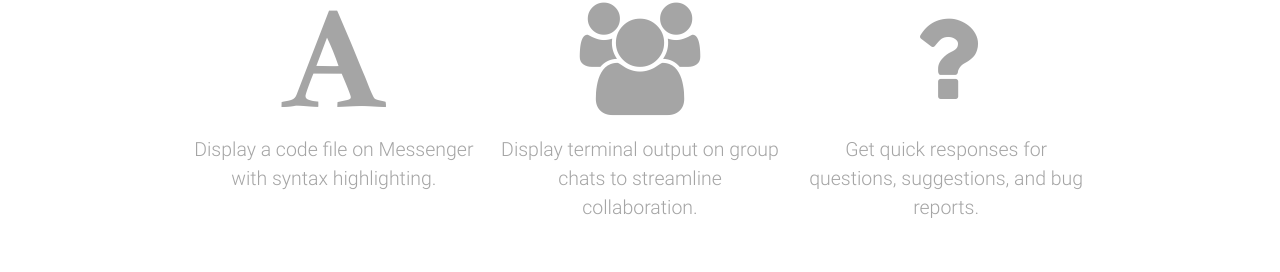
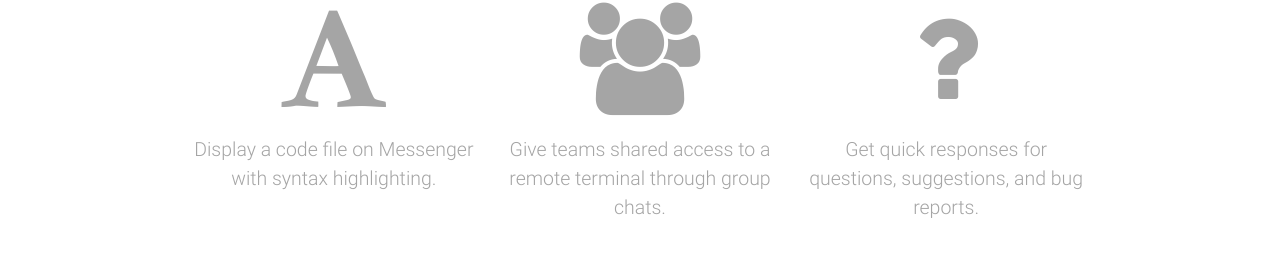
Before and after one commit to avikj/fbash, a plain HTML site: page index.html in a window 1280 px wide. Shown: the part 1995-2267 px from the top of the page. Drawn offline with nearby package versions, Linux system fonts and the light colour scheme.

Commit message:
Update content to reflect authorization capabilities

```diff
--- a/index.html
+++ b/index.html
@@ -114,7 +114,7 @@
           <div class="feature col m4 s12">
             <a href="https://github.com/avikj/fbash#usage">
               <div class="icon-container center-align"><i class="fa fa-group fa-5x center-align"></i></div>
-              <p class="flow-text center-align">Display terminal output on group chats to streamline collaboration.</p>
+              <p class="flow-text center-align">Give teams shared access to a remote terminal through group chats.</p>
             </a>
           </div>
           <div class="feature col m4 s12">
```
